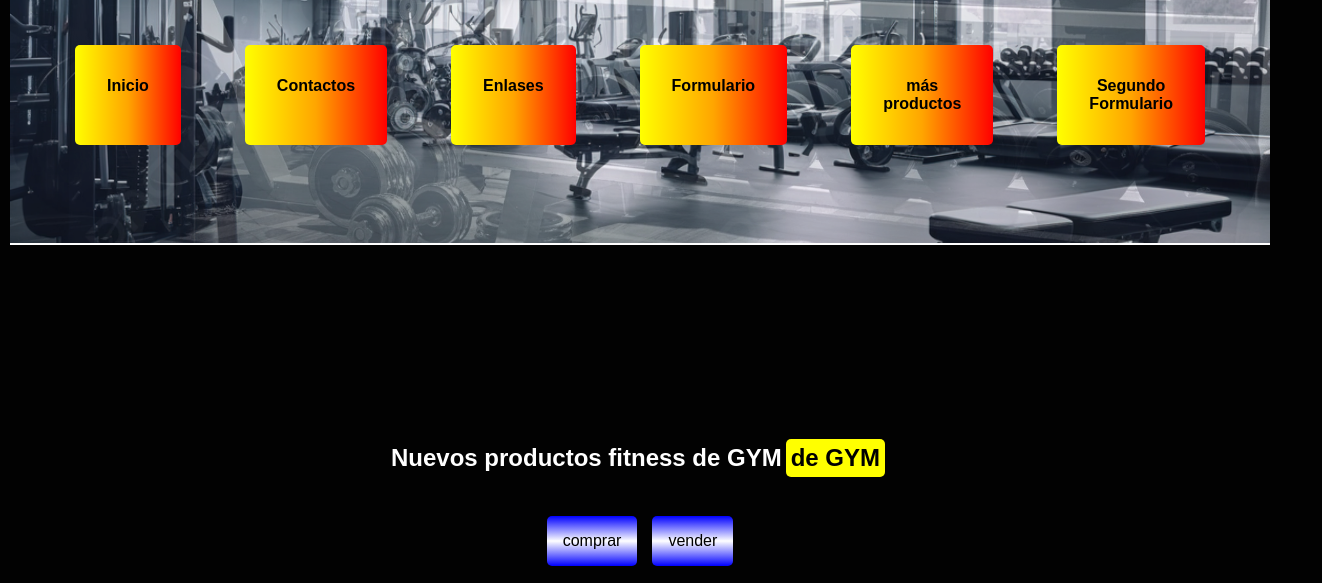
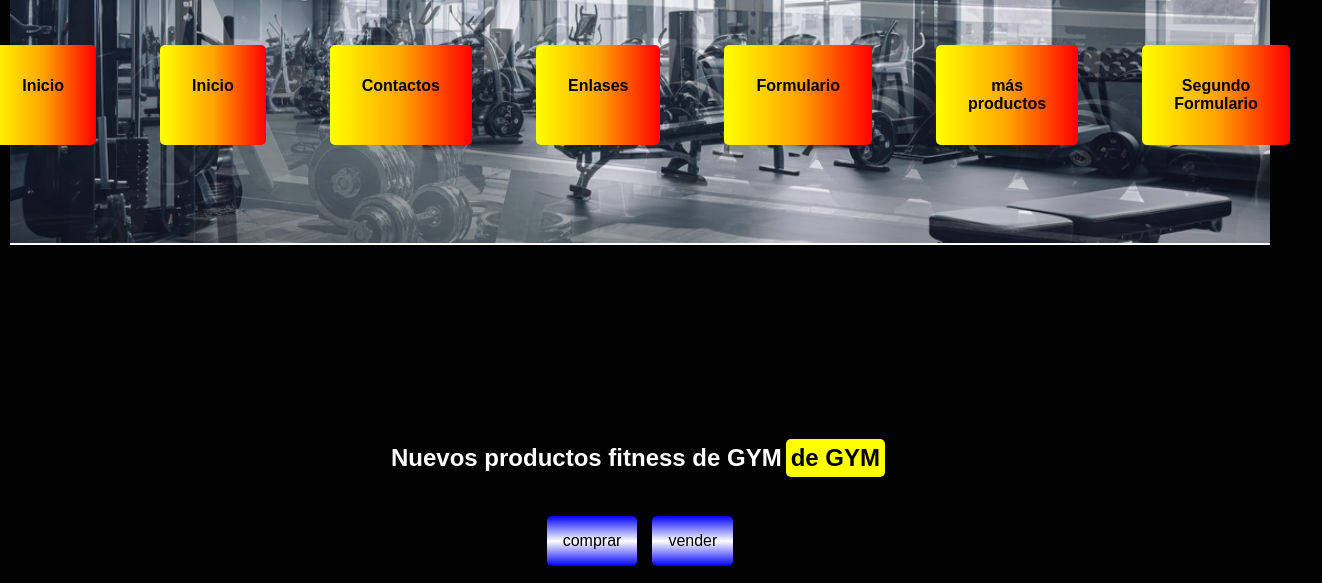
Before and after one commit to l-manuEl2/Repo-remoto, a website: page mas-productos.html in a window 1280 px wide. Shown: the part 209-792 px from the top of the page, 1322 px wide, since content can reach past the window. Drawn offline with Linux system fonts and the light colour scheme.

Commit message:
working2

```diff
--- a/mas-productos.html
+++ b/mas-productos.html
@@ -24,6 +24,7 @@
                 <!--acá está el header con los enlaces-->
                   <li><a href="index.html">Inicio</a></li>
 
+                <li><a href="index.html">Inicio</a></li>
                 <li><a href="./contactos.html">Contactos</a></li>
                 <li><a href="./sucursales.html">Enlases</a></li>
                 <li><a href="./formulario.html">Formulario</a></li>
```
Also changed, not shown: formulario.html (indentation only), formulario2.html (indentation only), formulario3.html (indentation only), sucursales.html (indentation only). Lines whose indentation alone changed are shown as unchanged.
